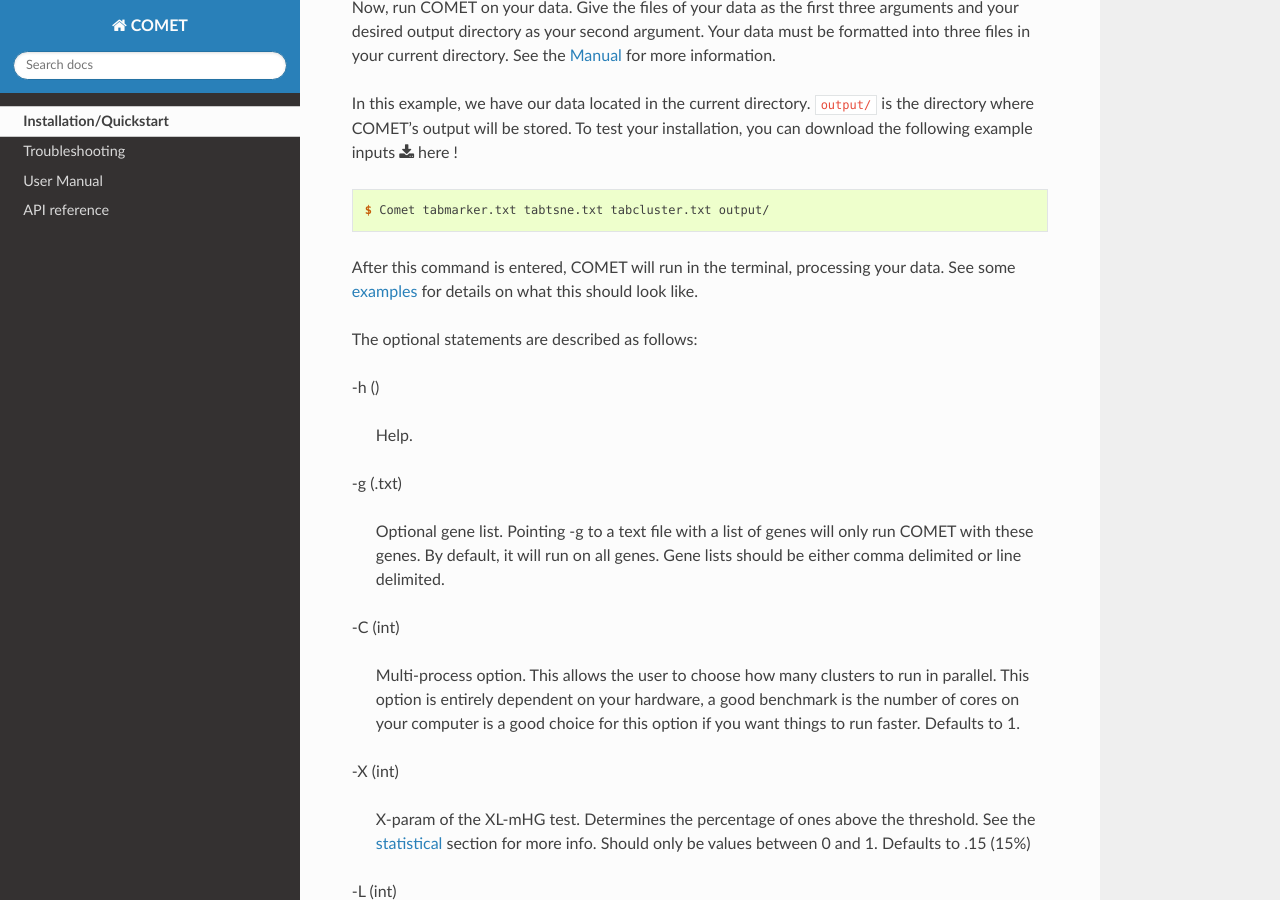
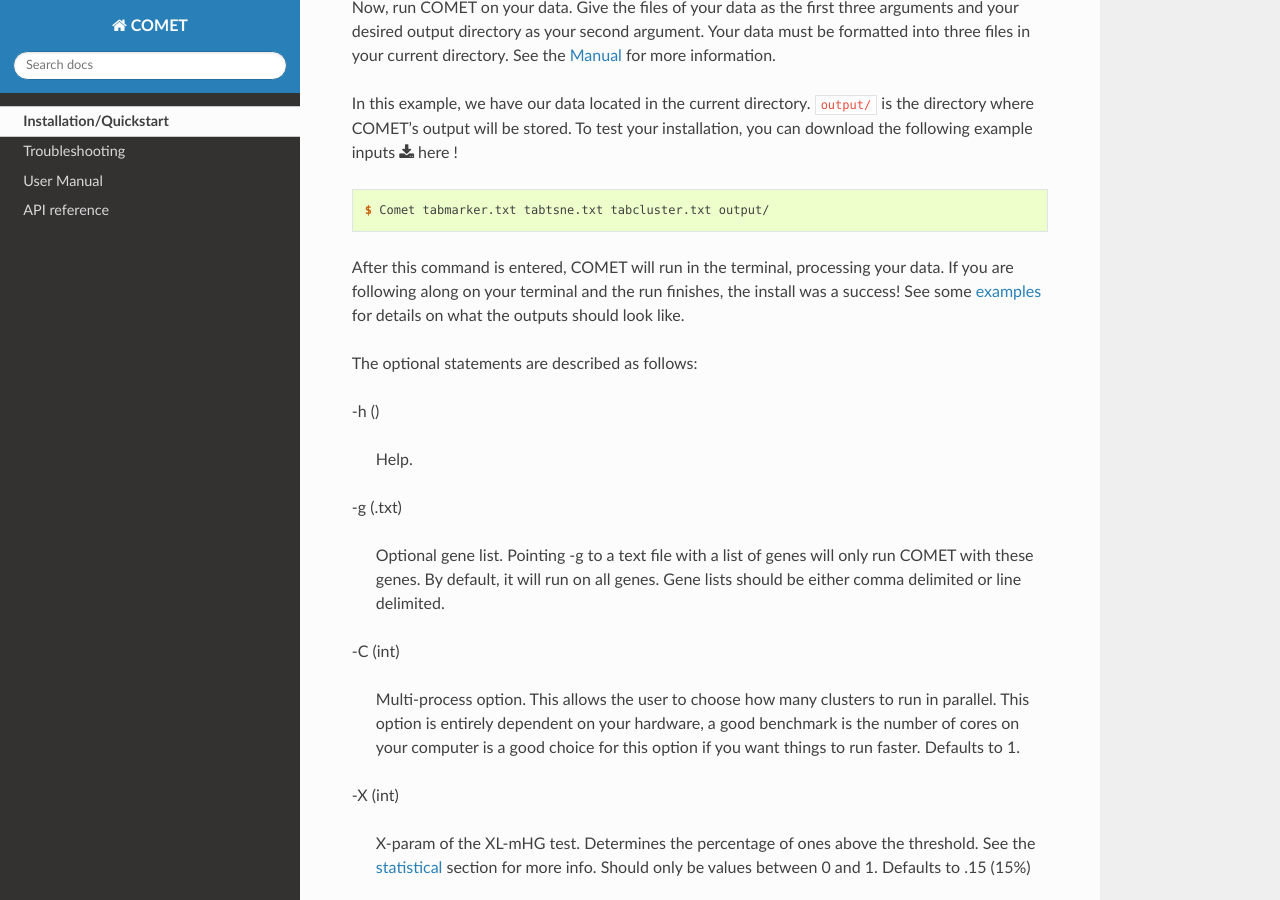
Before and after one commit to MSingerLab/COMETSC, a Sphinx documentation site: the page built from docs/source/quickstart.rst, in a window 1280 px wide and 900 px high, scrolled down 1495 px. Built offline with Sphinx 7.4.7 and the Read the Docs theme 2.0.0, drawn with Linux system fonts in a browser that asks for light colours.

Commit message:
small wording change

```diff
--- a/docs/source/quickstart.rst
+++ b/docs/source/quickstart.rst
@@ -93,8 +93,10 @@ stored. To test your installation, you can download the following example inputs
    $ Comet tabmarker.txt tabtsne.txt tabcluster.txt output/
 
 After this command is entered, COMET will run in the terminal,
-processing your data. See some :doc:`examples<Output>` for details on
-what this should look like.
+processing your data. If you are following along on your terminal and
+the run finishes, the install was a success!
+See some :doc:`examples<Output>` for details on
+what the outputs should look like.
 
 
 The optional statements are described as follows:
```
